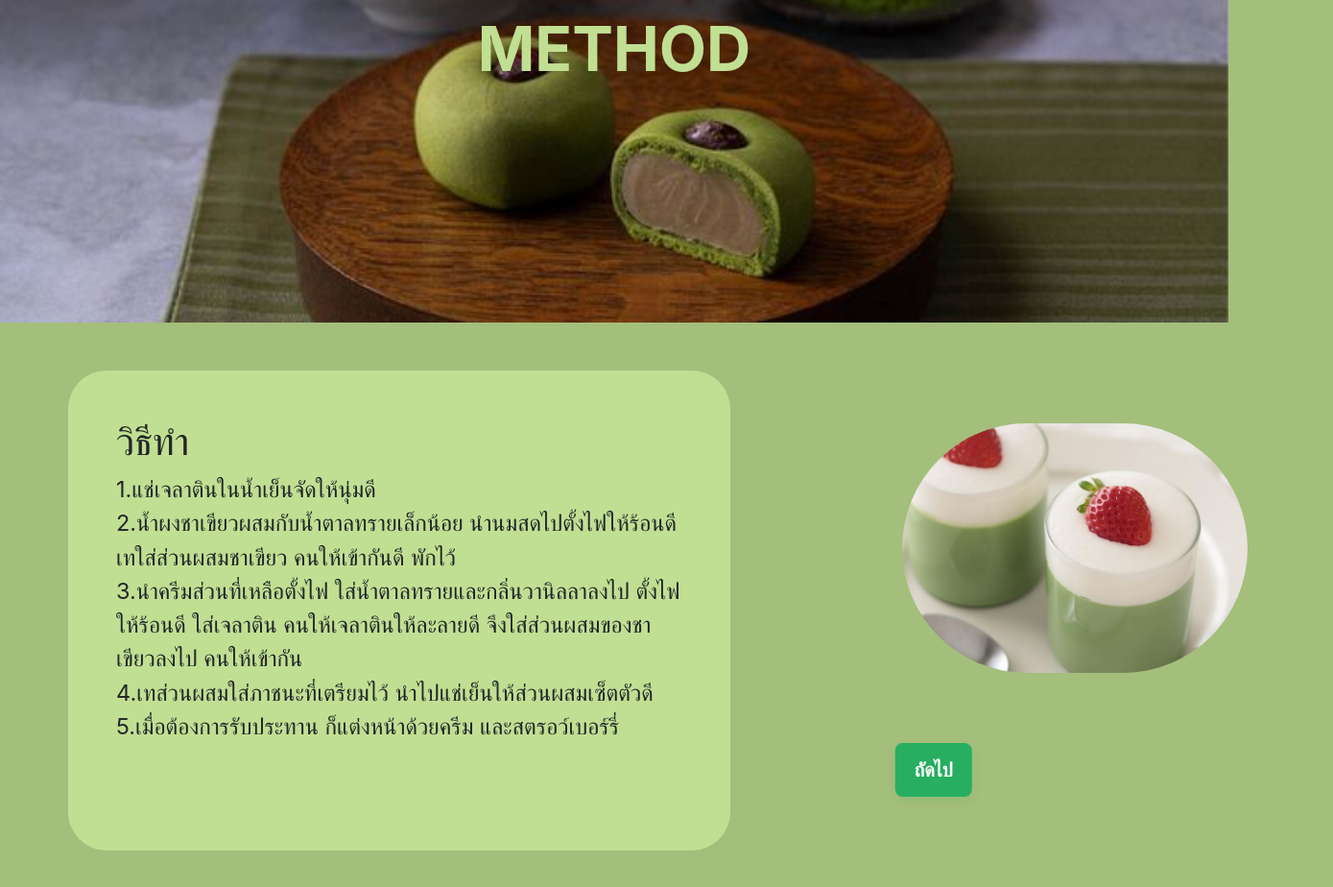
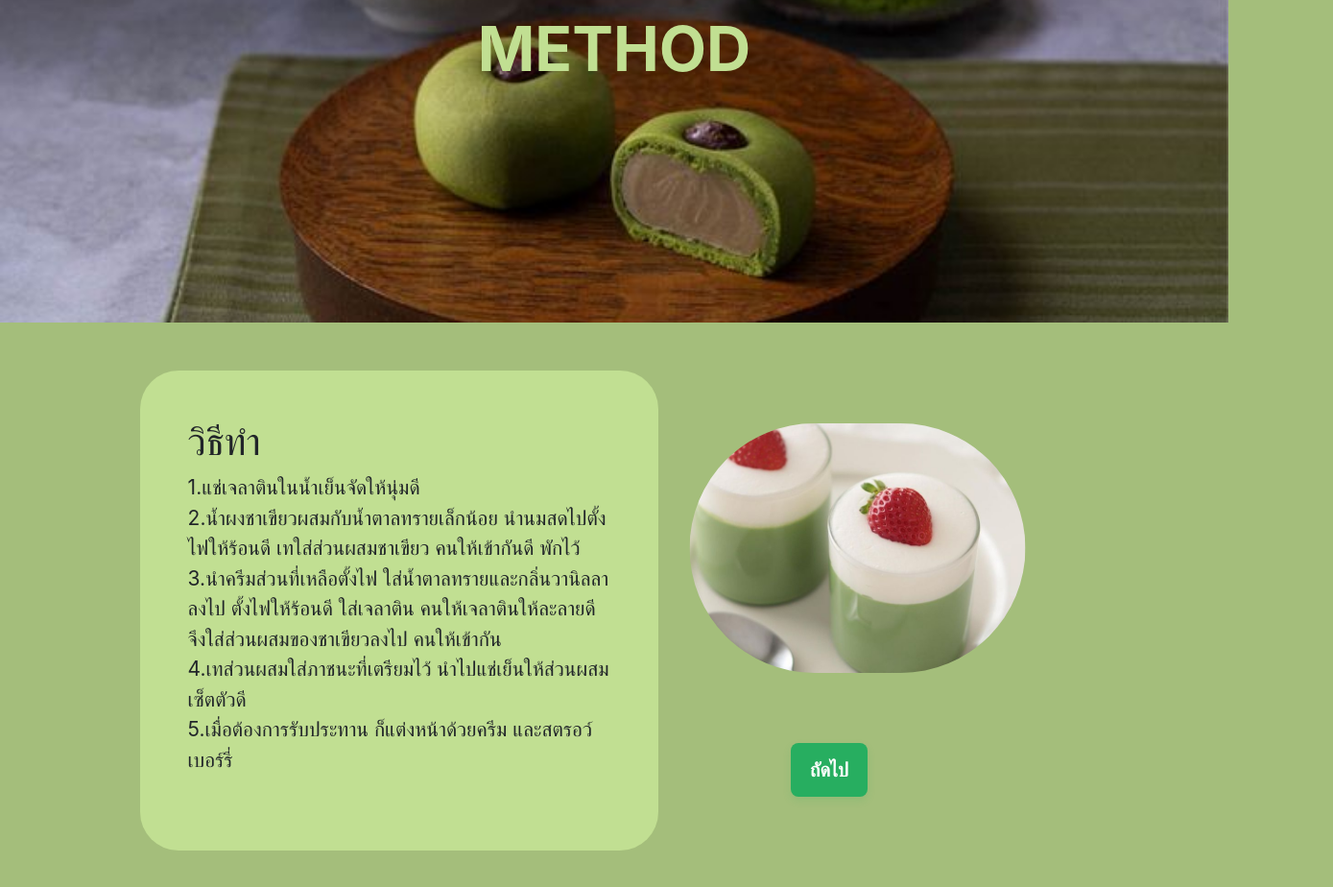
Before and after one commit to Tomatoka1010/work, a plain HTML site: page method.html in a window 1280 px wide. Shown: the part 304-1228 px from the top of the page at 96% size, 1389 px wide, since content can reach past the window. Drawn offline with Linux system fonts and the light colour scheme.

Commit message:
addgoodv2

```diff
--- a/css/styemethod.css
+++ b/css/styemethod.css
@@ -41,7 +41,7 @@ nav{
 
 .menu li a{
     color: black;
-    font-size: 16px;
+    font-size: 12px;
     text-decoration: none;
     font-weight: bold;
 }
@@ -94,7 +94,7 @@ nav{
     position: absolute;
     top: 50%;
     left: 50%;
-    transform: translate(-100%,150%);
+    transform: translate(-80%,150%);
     width: 250px;
     height: 200px;
     padding: 20px;
@@ -201,7 +201,7 @@ footer{
     }
     .topg{
         width: 100%;
-        height: 500px;
+        height: 350px;
     }
     .topg img{
         width: 100%;
@@ -219,7 +219,7 @@ footer{
         text-align: center;
         top: 50%;
         left: 50%;
-        transform: translate(-50%,-320%);
+        transform: translate(-50%,-250%);
         font-size: 64px;
         color: #C1DF92;
         font-weight: bold;
@@ -232,10 +232,10 @@ footer{
     }
 
     .fotg .txt{
-        width: 200px;
-        height: 300px;
+        width: 490px;
+        height: 400px;
         padding: 50px;
-        font-size: 20px;
+        font-size: 17px;
         text-align: left;
         background-color: #C1DF92;
         border-radius: 40px;
@@ -245,9 +245,9 @@ footer{
         position: absolute;
         top: 50%;
         left: 50%;
-        transform: translate(-100%,190%);
-        width: 200px;
-        height: 300px;
+        transform: translate(-100%,110%);
+        width: 300px;
+        height: 400px;
         padding: 20px;
         border-radius: 200px;
         object-fit: cover;
@@ -270,7 +270,7 @@ footer{
         cursor: pointer;
         display: inline-block;
         font-family: Inter,-apple-system,system-ui,"Segoe UI",Helvetica,Arial,sans-serif;
-        font-size: 16px;
+        font-size: 20px;
         font-weight: 600;
         letter-spacing: normal;
         line-height: 1.5;
@@ -309,7 +309,7 @@ footer{
         top: 50%;
         left: 50%;
         width: 20%;
-        transform: translate(-28%,750%);
+        transform: translate(5%,750%);
       }
 }
 
@@ -388,10 +388,11 @@ footer{
     }
 
     .fotg .txt{
-        width: 690px;
+        width: 590px;
         height: 500px;
         padding: 50px;
-        font-size: 23.5px;
+        font-size: 21px;
+        width: 65%;
         text-align: left;
         background-color: #C1DF92;
         border-radius: 40px;
@@ -402,8 +403,8 @@ footer{
         position: absolute;
         top: 50%;
         left: 50%;
-        transform: translate(70%,20%);
-        width: 400px;
+        transform: translate(15%,20%);
+        width: 390px;
         height: 300px;
         padding: 20px;
         border-radius: 200px;
@@ -465,7 +466,8 @@ footer{
         position: absolute;
         top: 50%;
         left: 50%;
-        transform: translate(-10%,580%);
+        width: 50%;
+        transform: translate(-15%,580%);
       }
 
     footer{
--- a/css/style.css
+++ b/css/style.css
@@ -43,7 +43,7 @@ nav{
 
 .menu li a{
     color: black;
-    font-size: 16px;
+    font-size: 12px;
     text-decoration: none;
     font-weight: bold;
 }
@@ -125,7 +125,7 @@ footer{
     }
     .menu li a{
         color: black;
-        font-size: 26px;
+        font-size: 16px;
         text-decoration: none;
         font-weight: bold;
     }
@@ -152,7 +152,7 @@ footer{
     }
 
     .fotg img{
-        width: 240px;
+        width: 220px;
         height: 210px;
         border-radius: 50px;
         object-fit: cover;
--- a/css/styleformula.css
+++ b/css/styleformula.css
@@ -32,7 +32,6 @@ nav{
 
 .menu{
     display: flex;
-    font-size: 18px;
     list-style: none;
     align-items: center;
 }
@@ -42,7 +41,7 @@ nav{
 
 .menu li a{
     color: black;
-    font-size: 16px;
+    font-size: 12px;
     text-decoration: none;
     font-weight: bold;
 }
@@ -89,24 +88,23 @@ nav{
 }
 
 .img img{
-    width: 320px;
+    width: 310px;
     height: 400px;
     border-radius: 38%;
     object-fit: cover;
 }
 
 .w100{
-    width: 85%;
+    width: 100%;
 }
 
 .fotg .txt{
     padding: 20px;
-    font-size: 14px;
-    text-align: left;
+    font-size: 10px;
 
 }
 
-.fotg .txt p{
+.fotg .txt p {
     border-top: 2px solid #000;
 }
 
@@ -123,7 +121,7 @@ nav{
   cursor: pointer;
   display: inline-block;
   font-family: Inter,-apple-system,system-ui,"Segoe UI",Helvetica,Arial,sans-serif;
-  font-size: 16px;
+  font-size: 10px;
   font-weight: 600;
   letter-spacing: normal;
   line-height: 1.5;
@@ -162,8 +160,8 @@ nav{
     position: absolute;
     top: 50%;
     left: 50%;
-    width: 50%;
-    transform: translate(-15%,450%);
+    width: 10%;
+    transform: translate(100%,450%);
   }
 
 footer{
@@ -218,7 +216,7 @@ footer{
         text-align: center;
         top: 50%;
         left: 50%;
-        transform: translate(-50%,-280%);
+        transform: translate(-50%,-380%);
         font-size: 64px;
         color: #C1DF92;
         font-weight: bold;
@@ -254,8 +252,8 @@ footer{
 
 
     .fotg .txt{
-        padding: 100px;
-        font-size: 20px;
+        padding: 50px;
+        font-size: 15px;
         text-align: left;
 
     }
--- a/css/stylemenu.css
+++ b/css/stylemenu.css
@@ -35,7 +35,6 @@ nav{
 
 .menu{
     display: flex;
-    font-size: 18px;
     list-style: none;
     align-items: center;
 }
@@ -45,7 +44,7 @@ nav{
 
 .menu li a{
     color: black;
-    font-size: 16px;
+    font-size: 12px;
     text-decoration: none;
     font-weight: bold;
 }
@@ -65,7 +64,7 @@ nav{
     text-align: center;
     top: 50%;
     left: 50%;
-    transform: translate(-50%,-340%);
+    transform: translate(-50%,-380%);
     font-size: 32px;
     color: #C1DF92;
     font-weight: bold;
@@ -94,7 +93,7 @@ nav{
 }
 .txtmenu{
     margin: 10px;
-    font-size: 20px;
+    font-size: 18px;
     text-align: center;
     justify-content: center;
 }
@@ -138,15 +137,14 @@ footer{
 
     .menu li a{
         color: black;
-        font-size: 26px;
+        font-size: 20px;
         text-decoration: none;
         font-weight: bold;
     }
     .topg{
         width: 100%;
-        height: 500px;
+        height: 450px;
     }
-
 
     .txth{
         position: absolute;
@@ -169,8 +167,8 @@ footer{
         border-bottom: 2px solid #000;
     }
     .fotg img{
-        width: 200px;
-        height: 200px;
+        width: 150px;
+        height: 150px;
         border-radius: 100%;
         object-fit: cover;
     }
@@ -257,14 +255,14 @@ footer{
         border-bottom: 2px solid #000;
     }
     .fotg img{
-        width: 200px;
-        height: 200px;
+        width: 230px;
+        height: 230px;
         border-radius: 100%;
         object-fit: cover;
     }
     .fotg p{
         margin: 10px;
-        font-size: 25px;
+        font-size: 24px;
         text-align: center;
         justify-content: center;
     }
```
Also changed, not shown: formula.html (+5 -1 lines).
